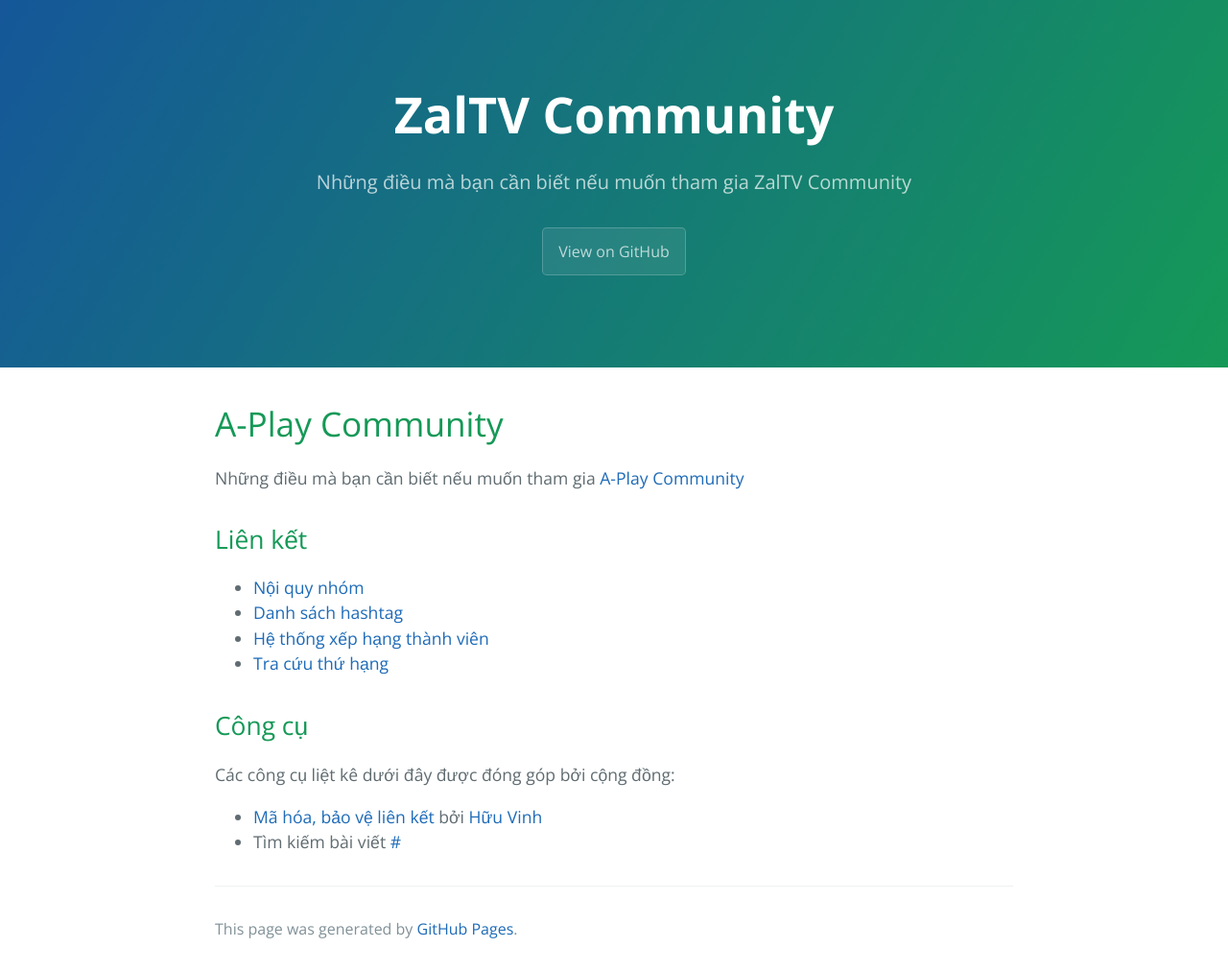
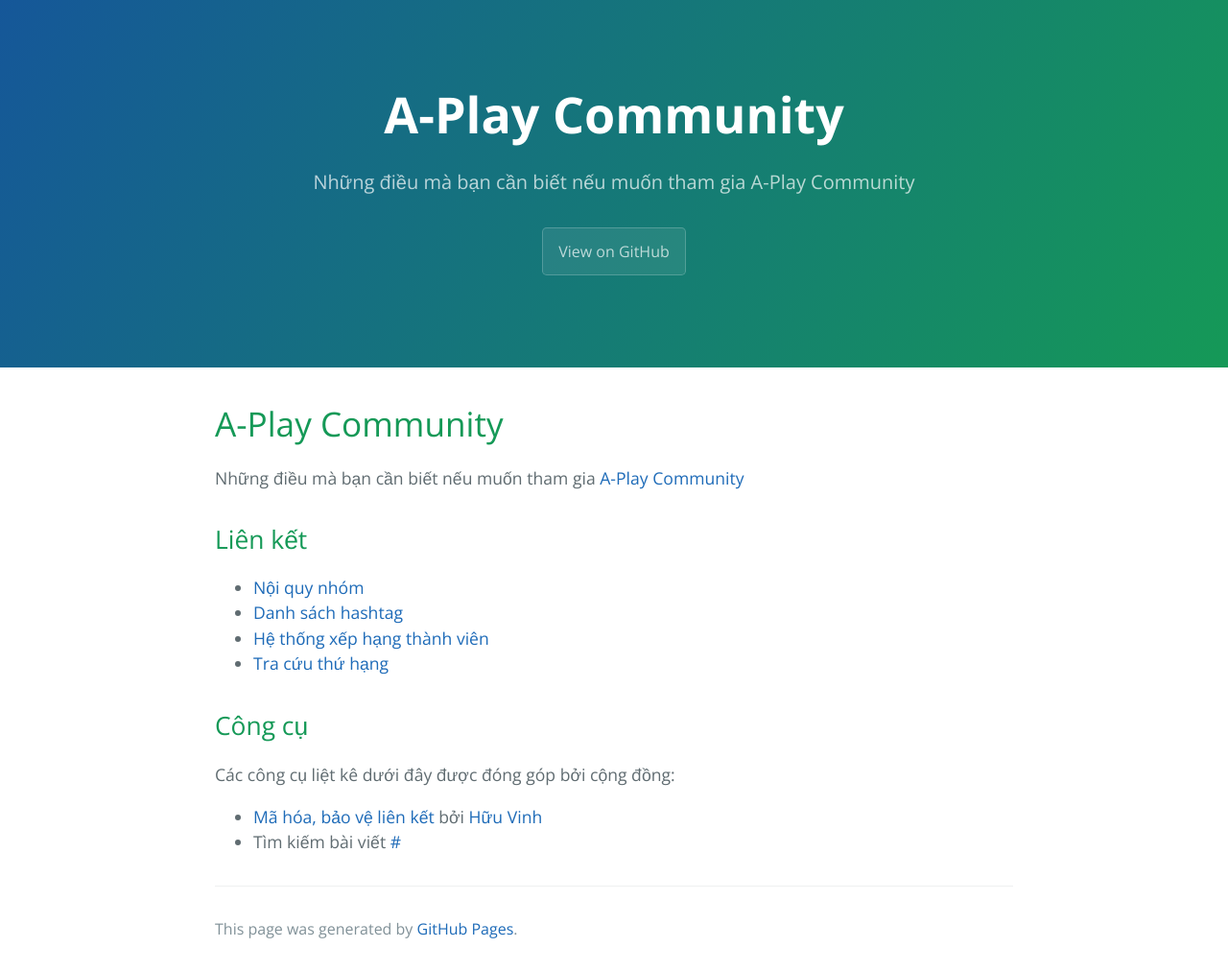
Before and after one commit to huuvinhvn/aplay, a Jekyll site: the page built from index.md, in a window 1280 px wide. Shown: the whole page at 96% size. Built offline with Jekyll 4.4.1, drawn with Linux system fonts in a browser that asks for light colours; our own code applies the rules of GitHub Pages for plain Markdown files.

Commit message:
Update _config.yml

```diff
--- a/_config.yml
+++ b/_config.yml
@@ -1,5 +1,5 @@
-title: ZalTV Community
-description: Những điều mà bạn cần biết nếu muốn tham gia ZalTV Community
+title: A-Play Community
+description: Những điều mà bạn cần biết nếu muốn tham gia A-Play Community
 show_downloads: true
 google_analytics:
 theme: jekyll-theme-cayman
```
